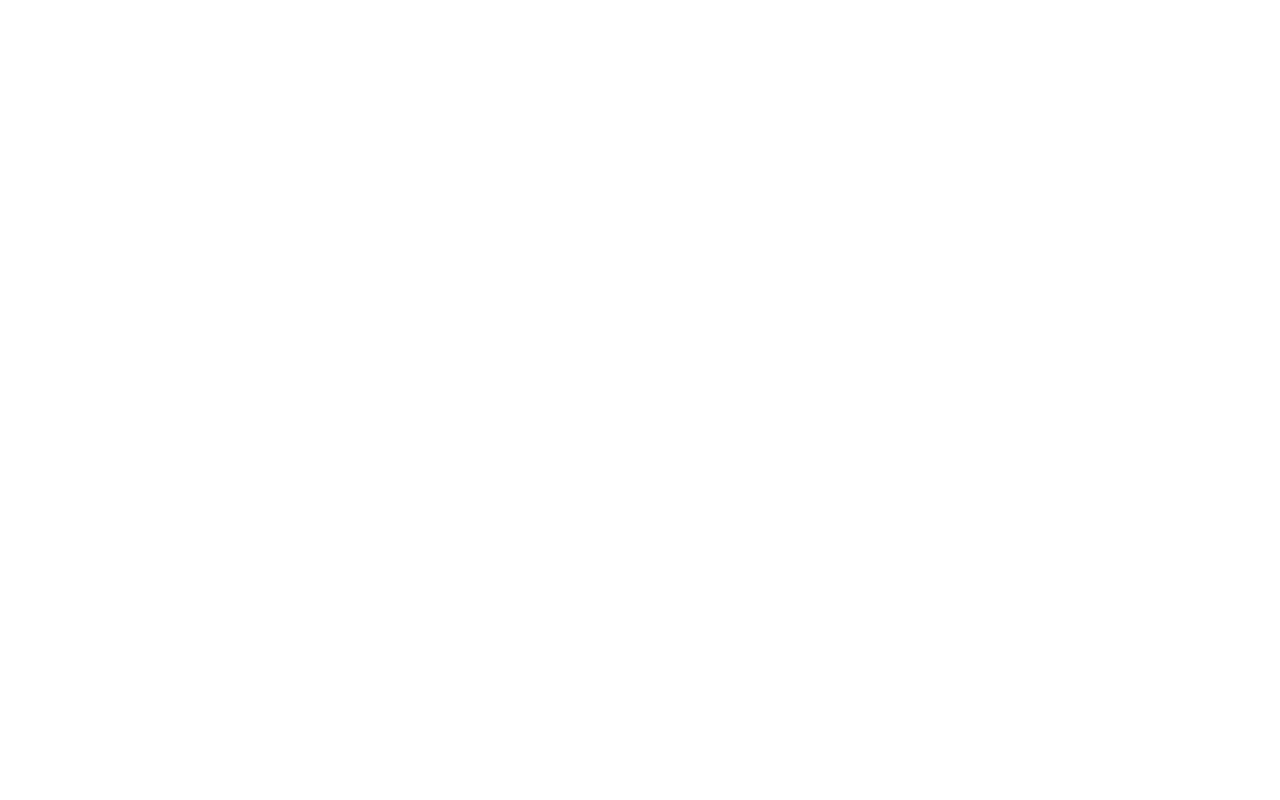
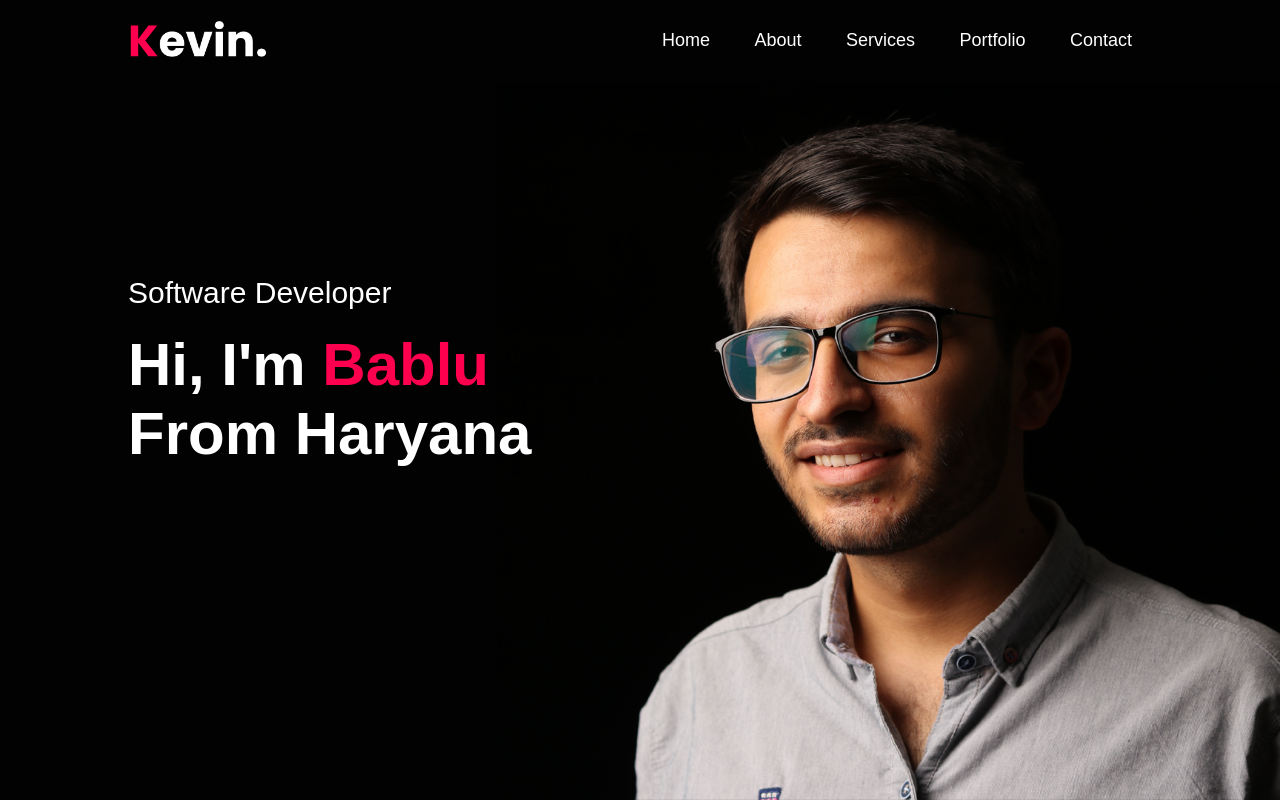
Before and after one commit to Bablu-Mehta/bablu-portfolio-HTML, a plain HTML site: page index.html in a window 1280 px wide. Drawn offline with Linux system fonts and the light colour scheme.

Commit message:
complete header section

```diff
--- a/index.html
+++ b/index.html
@@ -7,6 +7,23 @@
     <link rel="stylesheet" href="style.css">
 </head>
 <body>
-
+    <div id="header">
+        <div class="container">
+            <nav>
+                <img src="images/logo.png" class="logo" alt="">
+                <ul>
+                    <li><a href="#">Home</a></li>
+                    <li><a href="#">About</a></li>
+                    <li><a href="#">Services</a></li>
+                    <li><a href="#">Portfolio</a></li>
+                    <li><a href="#">Contact</a></li>
+                </ul>
+            </nav>
+            <div class="header-text">
+                <p>Software Developer</p>
+                <h1>Hi, I'm <span>Bablu</span> <br> From Haryana</h1>
+            </div>
+        </div>
+    </div>
 </body>
 </html>
--- a/style.css
+++ b/style.css
@@ -4,3 +4,73 @@
     font-family: 'Poppins', sans-serif;
     box-sizing: border-box;
 }
+
+body{
+    background-color: #080808;
+    color: #fff;
+}
+
+#header{
+    width: 100%;
+    height: 100vh;
+    background-image: url(images/background.png);
+    background-size: cover;
+    background-position: center;
+}
+
+.container{
+    padding: 10px 10%;
+}
+
+nav{
+    display: flex;
+    align-items: center;
+    justify-content: space-between;
+    flex-wrap: wrap;
+}
+
+.logo{
+    width: 140px;
+}
+
+nav ul li{
+    display: inline-block;
+    list-style: none;
+    margin: 10px 20px;
+}
+
+nav ul li a{
+    color: #fff;
+    text-decoration: none;
+    font-size: 18px;
+    position: relative;
+}
+
+nav ul li a::after{
+    content: '';
+    position: absolute;
+    background: #ff004f;
+    width: 0;
+    height: 3px;
+    left: 0;
+    bottom: -6px;
+    transition: 0.5s;
+}
+
+nav ul li a:hover::after{
+    width: 100%;
+}
+
+.header-text{
+    margin-top: 20%;
+    font-size: 30px;
+}
+
+.header-text h1{
+    font-size: 60px;
+    margin-top: 20px;
+}
+
+.header-text h1 span{
+    color: #ff004f;
+}
```
